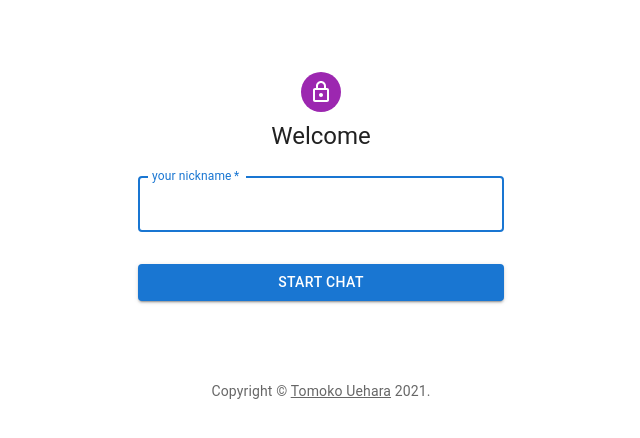
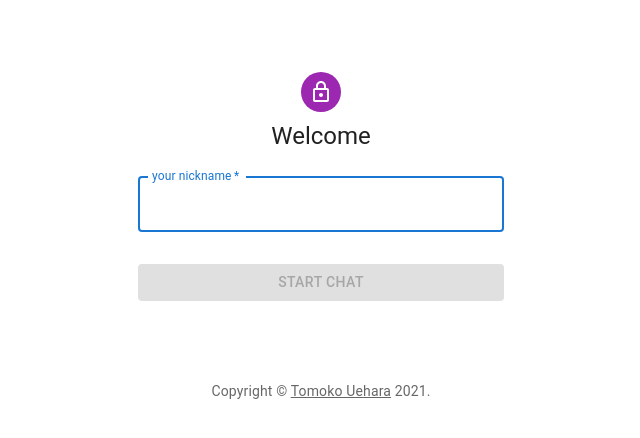
Before and after one commit to Tomoko-hub/reactChat, a React (Create React App) app: page / in a window 1280 px wide. Shown: the top 438 px of the page, without its empty margins (319-959 px from the left). Built offline with nearby package versions, Linux system fonts and the light colour scheme.

Commit message:
setName by clicking button

```diff
--- a/src/components/SignIn.js
+++ b/src/components/SignIn.js
@@ -1,4 +1,5 @@
 import * as React from 'react';
+import {useState,useEffect} from 'react';
 import Avatar from '@mui/material/Avatar';
 import Button from '@mui/material/Button';
 import CssBaseline from '@mui/material/CssBaseline';
@@ -30,6 +31,16 @@ function Copyright(props) {
 const theme = createTheme();
 
 export default function SignIn({setName}) {
+  const [disabled, setDisabled] = useState(true)
+  const [string, setString]= useState('')
+  console.log({string})
+
+  useEffect(()=>{
+    const disabled = string === ''
+    setDisabled(disabled)
+
+  },[string])
+
   const handleSubmit = (event) => {
     event.preventDefault();
     const data = new FormData(event.currentTarget);
@@ -67,12 +78,13 @@ export default function SignIn({setName}) {
               label="your nickname"
               name="name"
               autoFocus
-            />
+              onChange={(event) => setString(event.target.value)}            />
             <Button
               type="submit"
               fullWidth
               variant="contained"
               sx={{ mt: 3, mb: 2 }}
+              disabled={disabled}
             >
               Start CHAT
             </Button>
```
